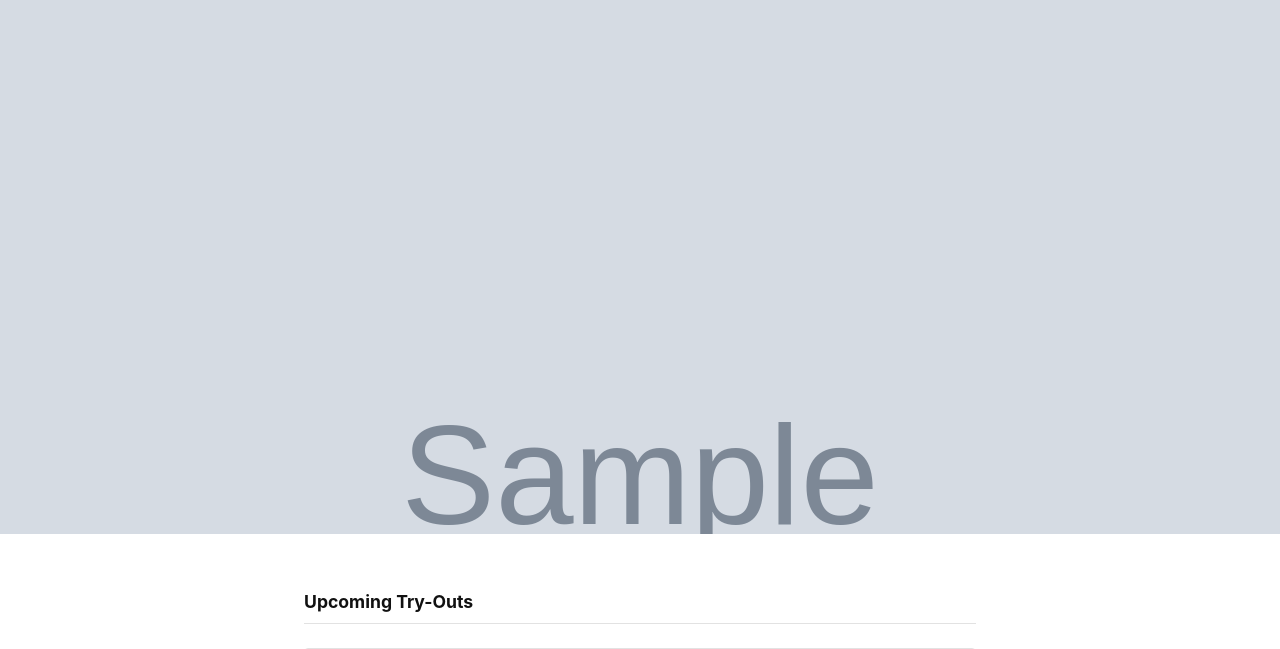
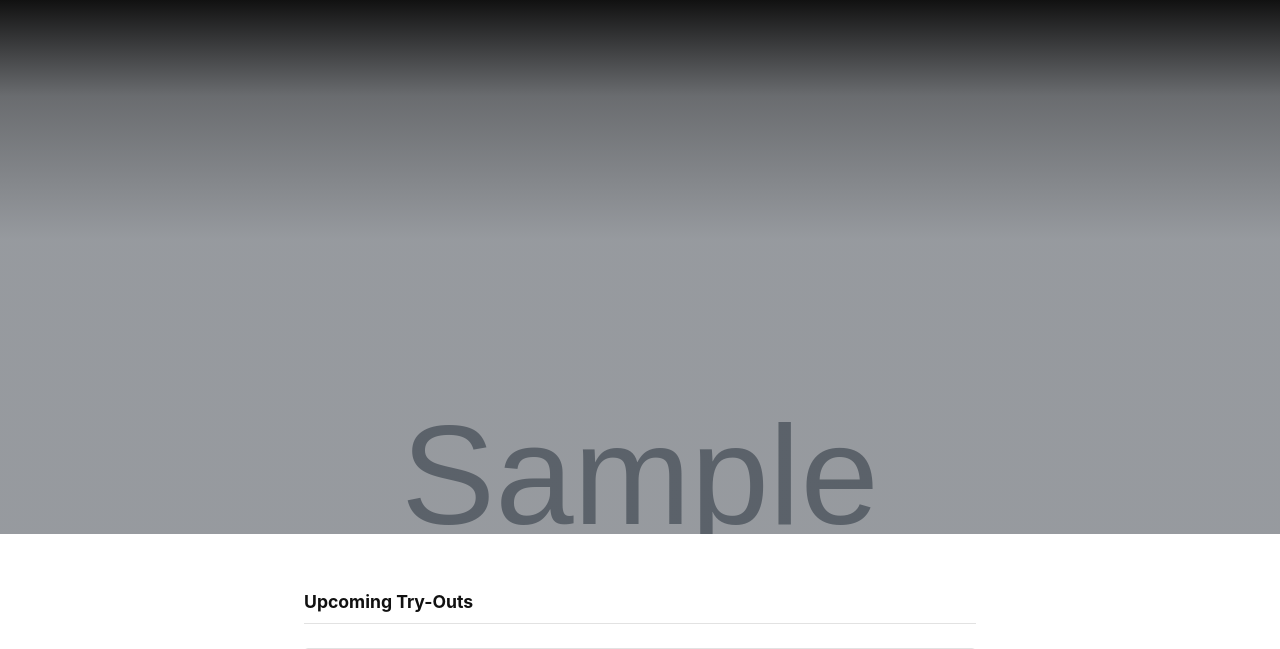
Before and after one commit to haewonito/baseball_club_site, a Django app: page / in a window 1280 px wide. Shown: the part 118-767 px from the top of the page. Run offline with Django 5.2, Linux system fonts and the light colour scheme; tables that the repository leaves empty hold one stand-in row (values such as "Sample post"); grey boxes marked "Sample" are stand-in pictures.

Commit message:
adjust brightness of the hero image

```diff
--- a/static/css/main.css
+++ b/static/css/main.css
@@ -1366,6 +1366,31 @@ table[data-sortable] th[aria-sort="descending"]::after {
   opacity: 1;
 }
 
+/* Mutes the pictures toward the club's black so they blend with the header:
+   solid black where the banner meets the header, easing to a lighter wash
+   (--hero-tint, 0 = none, 1 = black) over the rest. Tune the numbers here. */
+.hero-banner {
+  --hero-tint: 0.32;
+}
+
+.hero-banner::after {
+  content: "";
+  position: absolute;
+  inset: 0;
+  background: linear-gradient(
+    to bottom,
+    var(--color-black) 0%,
+    rgba(17, 17, 17, 0.55) 18%,
+    rgba(17, 17, 17, var(--hero-tint)) 45%,
+    rgba(17, 17, 17, var(--hero-tint)) 100%
+  );
+  pointer-events: none;
+}
+
+.hero-banner__slide {
+  filter: saturate(0.85);
+}
+
 /* The page's h1. The pictures carry their own lettering, so it's only here
    for screen readers and search engines. */
 .hero-banner__title {
--- a/static/js/hero-crop.js
+++ b/static/js/hero-crop.js
@@ -2,7 +2,8 @@
 // frame to choose which part of it the home page banner keeps. Writes the
 // position (0-100 on each axis, like CSS object-position) into the hidden
 // focus_x / focus_y inputs. Also previews a newly chosen file before saving.
-(function () {
+// Django admin puts Media scripts in the page head, so wait for the form to exist.
+document.addEventListener("DOMContentLoaded", function () {
   var frame = document.querySelector("[data-crop-frame]");
   if (!frame) return;
   var img = frame.querySelector("img");
@@ -67,4 +68,4 @@
       apply();
     });
   }
-})();
+});
```
